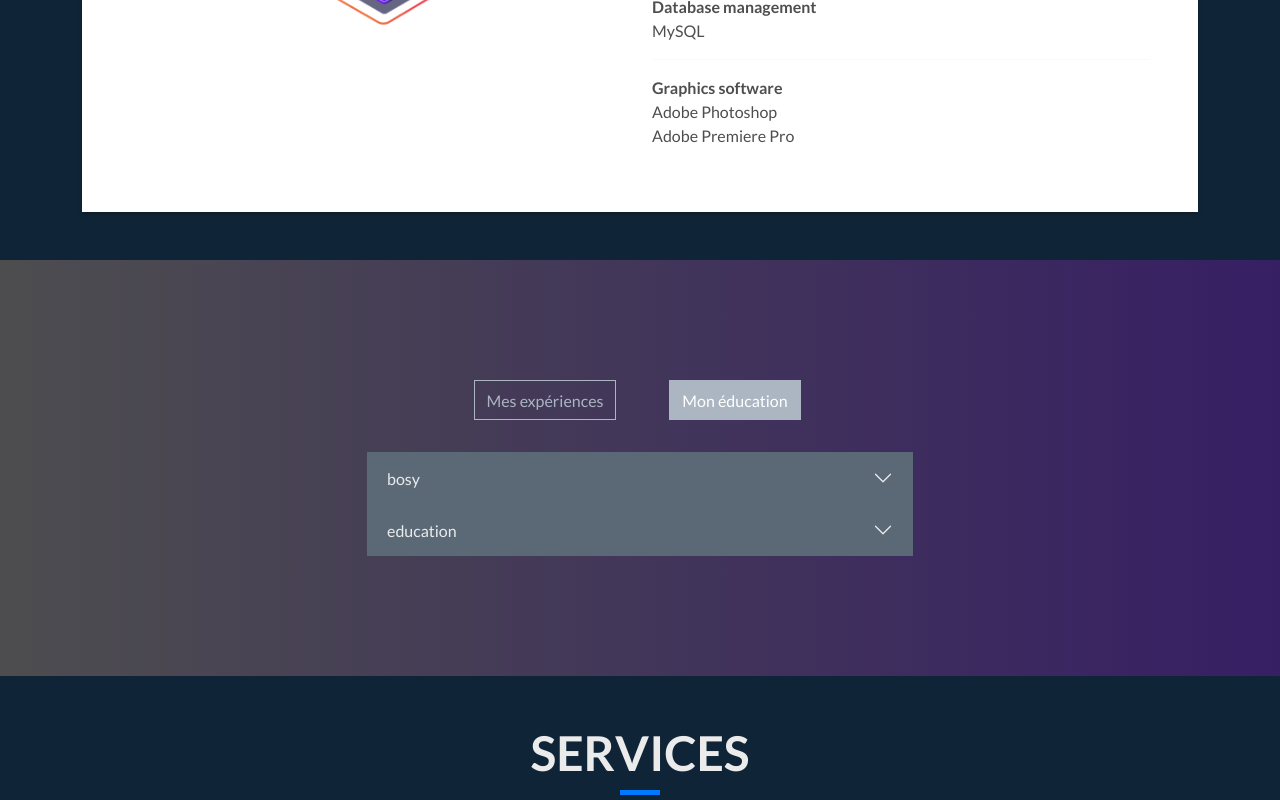
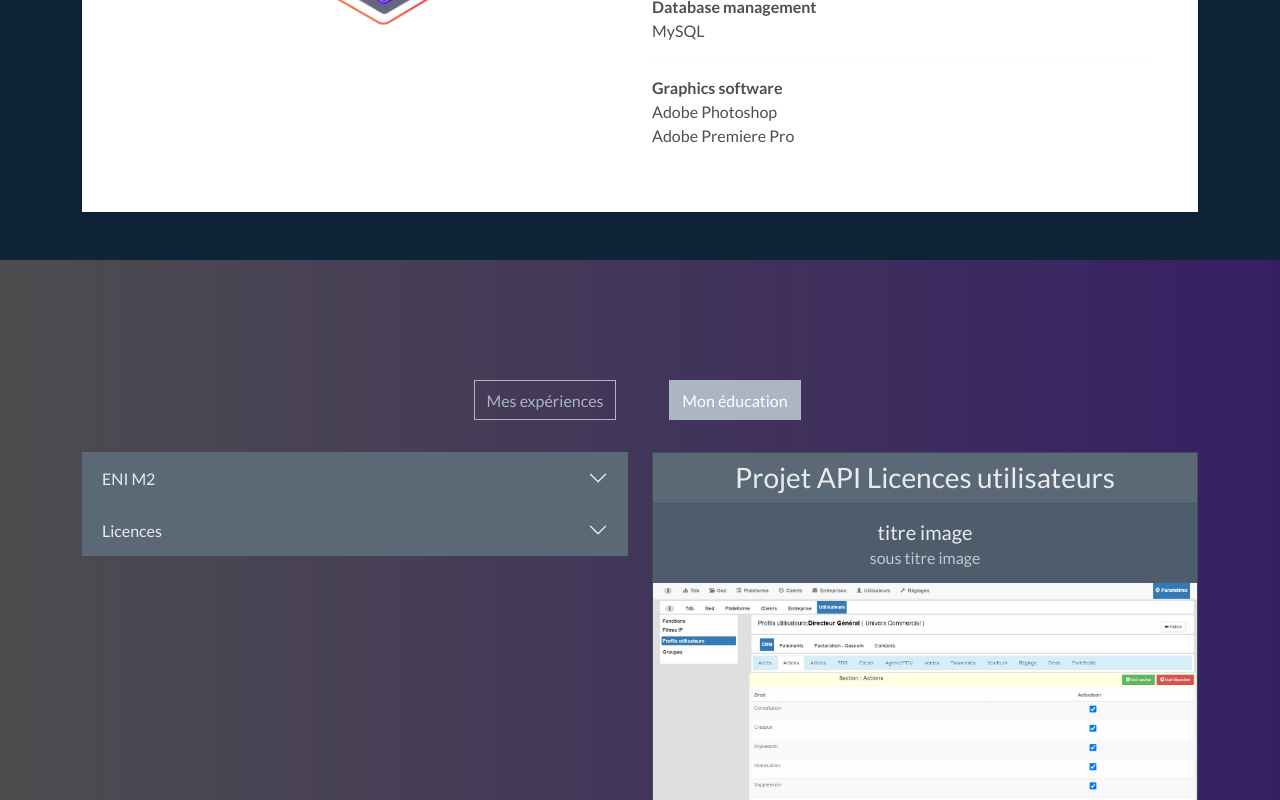
Before and after one commit to claudemarjean/MyPortFolio, a React (Create React App) app: page / in a window 1280 px wide. Both pictures are taken after a click on the button "Mon éducation". Shown: the part 1460-2260 px from the top of the page. Built offline with nearby package versions, Linux system fonts and the light colour scheme.

Commit message:
fix: bug cursus affichage images

```diff
--- a/src/components/main/Cursus.js
+++ b/src/components/main/Cursus.js
@@ -8,12 +8,13 @@ const Cursus = () => {
   const [mode, setMode] = useState('experiences');
   const [experiences, setExperiences] = useState(dataExperiences);
   const [imagesProjectEtat, setImageProject] = useState(true);
+  const [imageAffichage, setImageAffichage] = useState(dataExperiences);
   const [elementImage, setElementImage] = useState({
-    entete: dataExperiences[0].title,
-    descriptionImage : dataExperiences[0].descriptionImage,
-    titreImage : dataExperiences[0].titreImage,
-    sousTitreImage: dataExperiences[0].sousTitreImage,
-    imageName: dataExperiences[0].imageName
+    entete: imageAffichage[0].title,
+    descriptionImage : imageAffichage[0].descriptionImage,
+    titreImage : imageAffichage[0].titreImage,
+    sousTitreImage: imageAffichage[0].sousTitreImage,
+    imageName: imageAffichage[0].imageName
   });
 
 
@@ -24,28 +25,34 @@ const Cursus = () => {
     if (mode === 'experiences') {
       setExperiences(dataExperiences);
       }
+
+    console.log('mode:'+mode)
   }, [mode]);
 
   const toggleAccordion = (accordionId) => {
     let idImage = accordionId.match(/\d+/)[0]; // prend l'id pour l'image à partir de collapse
     setActiveAccordion(activeAccordion === accordionId ? null : accordionId);
     setElementImage({
-      entete: dataExperiences[idImage].title,
-      descriptionImage : dataExperiences[idImage].descriptionImage,
-      titreImage : dataExperiences[idImage].titreImage,
-      sousTitreImage: dataExperiences[idImage].sousTitreImage,
-      imageName: dataExperiences[idImage].imageName
+      entete: experiences[idImage].title,
+      descriptionImage : experiences[idImage].descriptionImage,
+      titreImage : experiences[idImage].titreImage,
+      sousTitreImage: experiences[idImage].sousTitreImage,
+      imageName: experiences[idImage].imageName
     });
   };
 
   const toggleEducation = () => {
+    console.log('toggleEducation');
 	  setImageProject(false);
     setMode('education');
+    setImageAffichage(dataEducation);
   };
 
   const toggleExperience = () => {
 	  setImageProject(true);
     setMode('experiences');
+
+    setImageAffichage(dataExperiences);
   };
 
   const experienceItems = experiences.map((experience, index) => (
@@ -92,6 +99,20 @@ const Cursus = () => {
     </div>
   );
 
+  const imageEducation = (
+    <div className="card mb-3">
+      <h3 className="card-header">{elementImage.entete}</h3>
+      <div className="card-body">
+        <h5 className="card-title">{elementImage.titreImage}</h5>
+        <h6 className="card-subtitle text-muted">{elementImage.sousTitreImage}</h6>
+      </div>
+      <img src={imageFiles[elementImage.imageName]} alt={`${elementImage.imageName}`} className="img-fluid" />
+      <div className="card-body">
+        <p className="card-text">{elementImage.descriptionImage}</p>
+      </div>
+    </div>
+  );
+
 
   const contentExperienceEducation = (
 	imagesProjectEtat ? (
@@ -104,9 +125,14 @@ const Cursus = () => {
 		</div>
 	  </>
 	) : (
+    <>
       <div className='col-sm-6 mx-auto'>
         {experienceItems}
       </div>
+      <div className='col-sm-6'>
+        {imageEducation}
+      </div>
+    </>
 	)
   );
 
--- a/src/components/main/dataCursus/dataCursus.js
+++ b/src/components/main/dataCursus/dataCursus.js
@@ -2,13 +2,21 @@
 export const dataEducation = [
     {
       date: "Avril 2022 - Janvier 2023",
-      title: "bosy",
-      description: "Compta"
+      title: "ENI M2",
+      description: "Obtention du diplôme de Master II professionnelle",
+      titreImage: "titre image",
+      sousTitreImage: "sous titre image",
+      descriptionImage : "description Licences Uitilisateurs",
+      imageName: "imageLicenceUtilisateur"
     },
     {
       date: "Avril 2022 - Janvier 2023",
-      title: "education",
-      description: "Compta"
+      title: "Licences",
+      description: "Obtention du diplôme Licences",
+      titreImage: "titre image",
+      sousTitreImage: "sous titre image",
+      descriptionImage : "description Licences Uitilisateurs",
+      imageName: "imageLicenceUtilisateur"
     }
   ];
 
```
Lines whose indentation alone changed are shown as unchanged.
